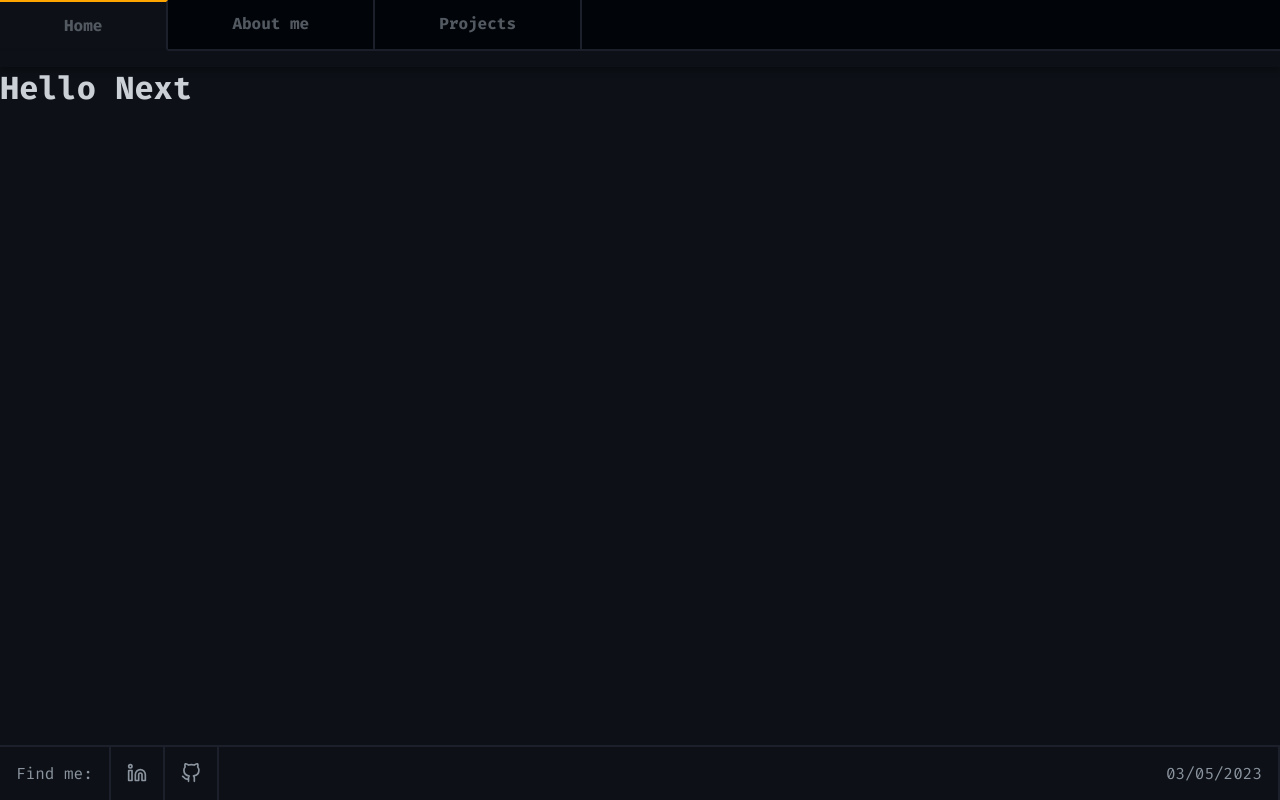
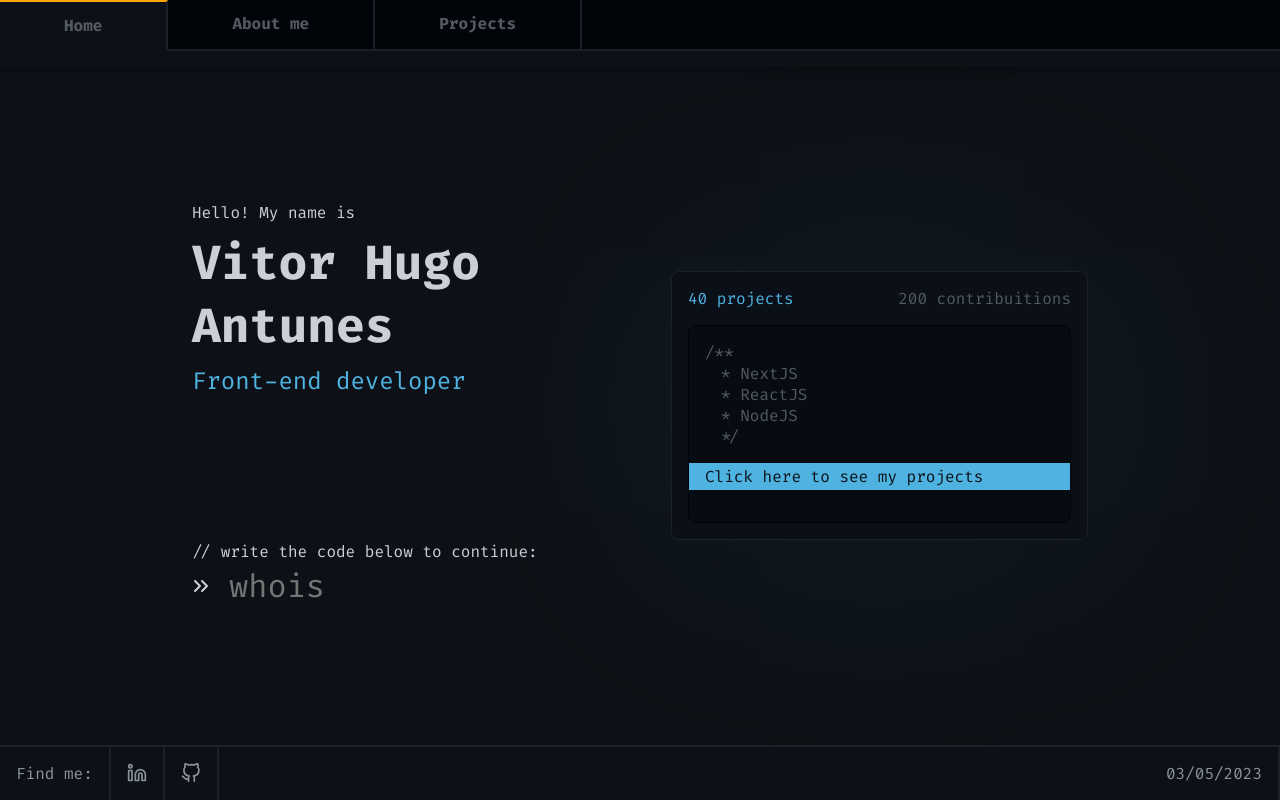
Before and after one commit to VitorHugoAntunes/My_Portfolio, a Next.js app: page / in a window 1280 px wide. Built offline with nearby package versions, Linux system fonts and the light colour scheme.

Commit message:
Added Home Page Component and new styles

```diff
--- a/src/components/Footer/styles.ts
+++ b/src/components/Footer/styles.ts
@@ -1,7 +1,6 @@
 import { styled } from "@stitches/react";
 
 export const FooterContainer = styled('div', {
-    position: "absolute",
     width: "100%",
     display: "flex",
     flexDirection: "row",
@@ -20,7 +19,14 @@ export const FooterContainer = styled('div', {
 
     "a": {
         svg: {
-            color: "$icon"
+            color: "$icon",
+            transition: "0.2s",
+        },
+
+        "&:hover": {
+            svg: {
+                filter: "brightness(0.6)",
+            }
         }
     },
 
--- a/src/pages/_app.tsx
+++ b/src/pages/_app.tsx
@@ -1,16 +1,16 @@
 import Footer from '@/components/Footer';
 import Header from '@/components/Header';
-import { globalStyles } from '@/styles/globals'
+import { ContentContainer, globalStyles } from '@/styles/globals'
 import type { AppProps } from 'next/app'
 
 globalStyles();
 
 export default function App({ Component, pageProps }: AppProps) {
   return (
-    <>
+    <ContentContainer>
       <Header />
       <Component {...pageProps} />
       <Footer />
-    </>
+    </ContentContainer>
   )
 }
--- a/src/pages/index.tsx
+++ b/src/pages/index.tsx
@@ -1,9 +1,47 @@
-import { HomeContainer } from "@/styles/pages/home";
+import { HomeContainer, PresentationCard } from "@/styles/pages/home";
+import Link from "next/link";
+import { FiChevronsRight } from "react-icons/fi";
 
 export default function Home() {
   return (
     <HomeContainer>
-      <h1>Hello Next</h1>
+      <div>
+        <div>
+          <span>Hello! My name is</span>
+          <h1>Vitor Hugo Antunes</h1>
+          <span className="occupation">Front-end developer</span>
+        </div>
+        <div>
+          <p>// write the code below to continue:</p>
+          <div>
+            <FiChevronsRight size={24} />
+            <input type="text" placeholder="whois" />
+          </div>
+        </div>
+      </div>
+
+      <PresentationCard>
+        <div>
+          <span>40 projects</span>
+          <span>200 contribuitions</span>
+        </div>
+        <div>
+          <div className="comments">
+            <span>/**</span>
+            <span>* NextJS</span>
+            <span>* ReactJS</span>
+            <span>* NodeJS</span>
+            <span>*/</span>
+          </div>
+          <Link href={"/"}>
+            <div>
+              Click here to see my projects
+            </div>
+
+          </Link>
+        </div>
+      </PresentationCard>
+
     </HomeContainer>
   )
 }
--- a/src/styles/globals.ts
+++ b/src/styles/globals.ts
@@ -1,4 +1,4 @@
-import { globalCss } from "@stitches/react";
+import { globalCss, styled } from "@stitches/react";
 
 export const globalStyles = globalCss({
   '*': {
@@ -14,8 +14,13 @@ export const globalStyles = globalCss({
     '-webkit-font-smoothing': 'antialiased',
     maxWidth: "100vw",
     maxHeight: "100vh",
+    height: "100vh",
     marginLeft: "auto",
     marginRight: "auto",
+
+    display: "flex",
+    flexDirection: "column",
+    justifyContent: "space-between"
   },
 
   'body, input, textarea, button': {
@@ -31,3 +36,10 @@ export const globalStyles = globalCss({
     lineHeight: 0
   }
 })
+
+export const ContentContainer = styled('div', {
+  height: "100vh",
+  display: "flex",
+  flexDirection: "column",
+  justifyContent: "space-between"
+})
--- a/src/styles/pages/home.ts
+++ b/src/styles/pages/home.ts
@@ -1,6 +1,119 @@
 import { styled } from "@stitches/react";
 
 export const HomeContainer = styled('div', {
-    width: "100%",
+    width: "70%",
     height: "100%",
+    margin: "0 auto",
+    flexGrow: 1,
+    display: "flex",
+    alignItems: "center",
+    justifyContent: "space-between",
+
+    "> div": {
+        display: "flex",
+        flexDirection: "column",
+
+        h1: {
+            fontSize: "3rem"
+        },
+
+        ".occupation": {
+            color: "$blue",
+            fontSize: "$xl"
+        },
+
+        "&:first-child": {
+            gap: "9rem",
+
+            "& > div:first-child": {
+                display: "flex",
+                flexDirection: "column",
+                gap: "0.5rem",
+            },
+
+            "& > div:last-child > div": {
+                marginLeft: "-3px",
+                display: "flex",
+                alignItems: "center",
+                gap: "1rem",
+            }
+        },
+
+        input: {
+            background: "none",
+            border: "none",
+            color: "$text",
+            fontSize: "$2xl",
+            height: "3rem",
+            caretShape: "underscore"
+        }
+    }
 })
+
+export const PresentationCard = styled('div', {
+    padding: "1rem",
+    border: "1px solid $border",
+    borderRadius: "8px",
+    width: "30rem",
+
+    boxShadow: "rgb(95, 240, 208, 10%) 0px 0px 300px",
+
+    display: "flex",
+    gap: "1rem",
+    background: "$card",
+
+    "> div": {
+        display: "flex"
+    },
+
+    "> div:first-child": {
+        justifyContent: "space-between",
+
+        "span:first-child": {
+            color: "$blue"
+        },
+
+        "span:not(:first-child)": {
+            color: "$text"
+        }
+    },
+
+    "> div:last-child": {
+        flexDirection: "column",
+        border: "1px solid $darkBackground",
+        borderRadius: "8px",
+        background: "$cardBackground",
+        padding: "1rem 0 2rem",
+        gap: "1rem",
+
+        "> div, > a div": {
+            padding: "0 1rem"
+        },
+
+        ".comments": {
+            display: "flex",
+            flexDirection: "column",
+
+            span: {
+                color: "$text"
+            },
+
+            "span:not(:first-child)": {
+                marginLeft: "1rem"
+            },
+        },
+
+        a: {
+            flex: 1,
+            padding: "0.2rem 0",
+            textDecoration: "none",
+            background: "$blue",
+            color: "$background",
+            transition: "0.2s",
+
+            "&:hover": {
+                filter: "brightness(0.8)",
+            }
+        }
+    },
+})
--- a/src/styles/styles.ts
+++ b/src/styles/styles.ts
@@ -20,9 +20,12 @@ export const {
             icon: "#8B949E",
             text: '#535961',
             title: '#CBCFD6',
+            card: '#0B1018',
+            cardBackground: '#070C12',
             gray300: '#c4c4cc',
             gray100: '#e1e1e6',
             gray50: '#F7F7F7',
+            blue: '#4FB3E1'
         },
 
         fontSizes: {
```
